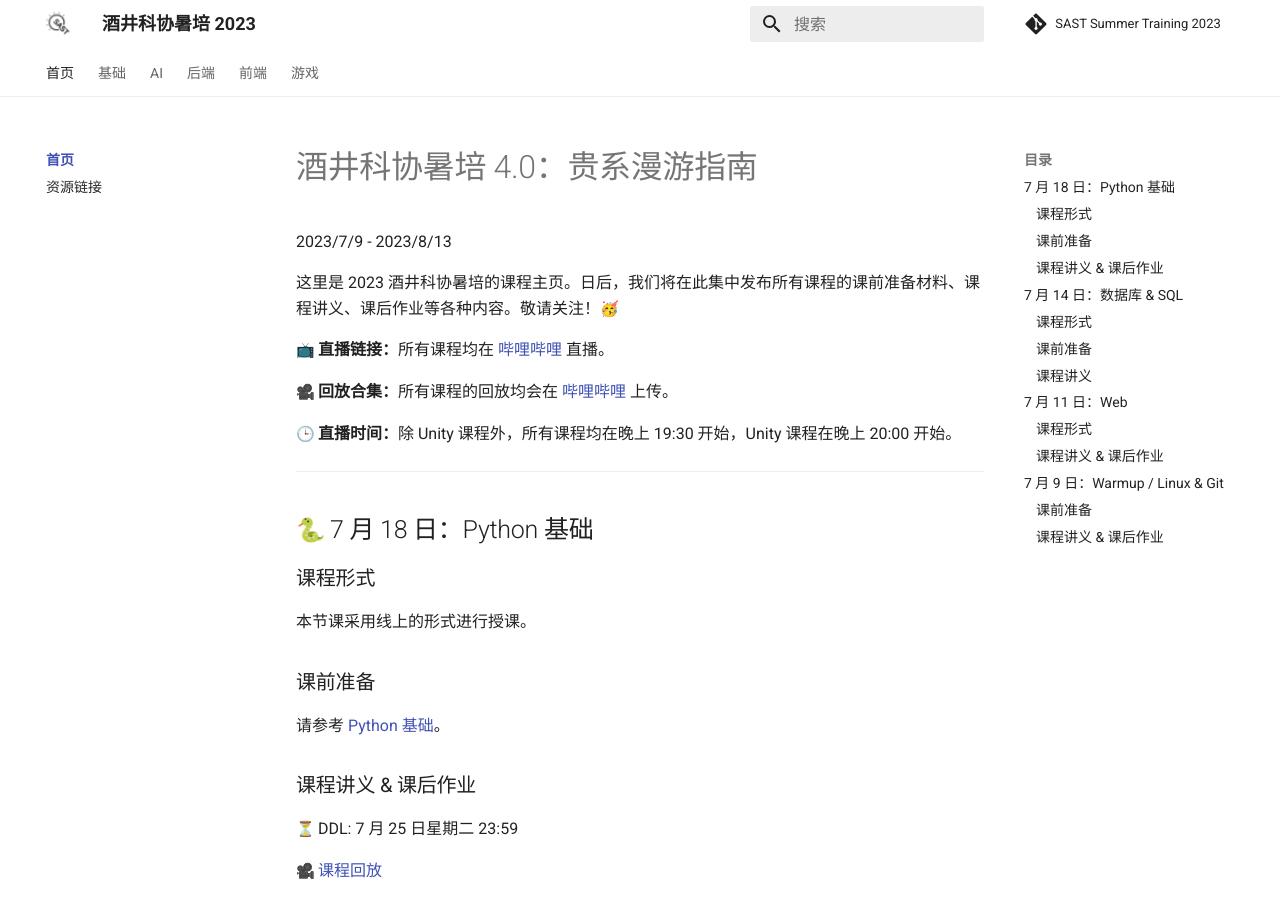
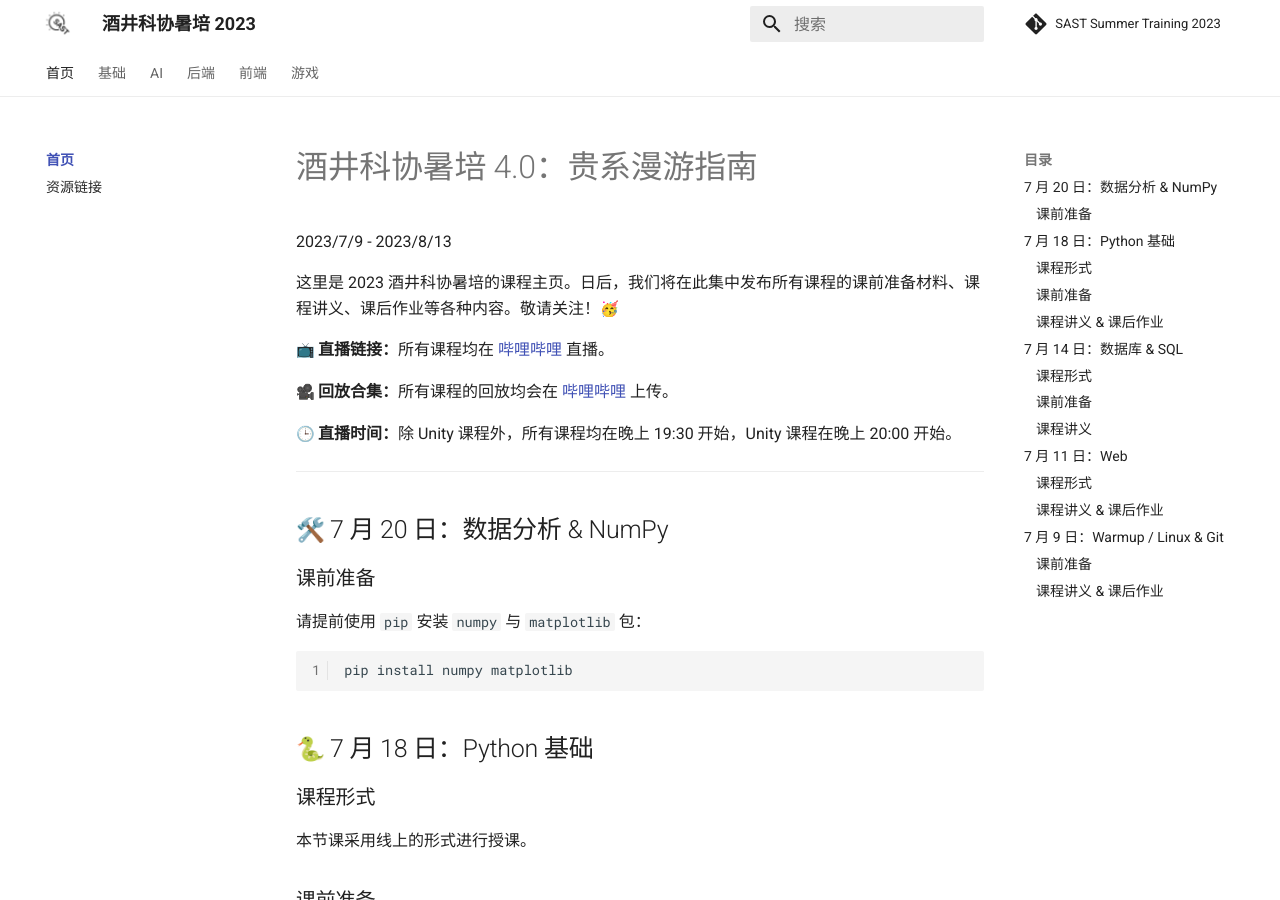
Before and after one commit to sast-summer-training-2023/sast-summer-training-2023.github.io, an MkDocs documentation site: the page built from docs/index.md, in a window 1280 px wide and 900 px high. Built offline with MkDocs 1.6.1 and Material for MkDocs 9.7.7, drawn with Linux system fonts in a browser that asks for light colours; emoji names are drawn with the system emoji font; comment, search, counter and statistics services are not loaded.

Commit message:
feat(numpy): preparation

````diff
--- a/docs/ai/index.md
+++ b/docs/ai/index.md
@@ -5,3 +5,13 @@
 如果对这些问题充满好奇，那就速速加入人工智能板块的学习吧！
 
 在这里，经验丰富的学长会手把手教学，带领你一窥人工智能的奥秘，领略计算机世界的无限精彩！
+
+## :hammer_and_wrench: 7 月 20 日：数据分析 & NumPy
+
+### 课前准备
+
+请提前使用 `pip` 安装 `numpy` 与 `matplotlib` 包：
+
+```shell
+pip install numpy matplotlib
+```
--- a/docs/index.md
+++ b/docs/index.md
@@ -11,6 +11,16 @@
 :clock3: **直播时间：**除 Unity 课程外，所有课程均在晚上 19:30 开始，Unity 课程在晚上 20:00 开始。
 
 -----
+
+## :hammer_and_wrench: 7 月 20 日：数据分析 & NumPy
+
+### 课前准备
+
+请提前使用 `pip` 安装 `numpy` 与 `matplotlib` 包：
+
+```shell
+pip install numpy matplotlib
+```
 
 ## :snake: 7 月 18 日：Python 基础
 
````
Also changed, not shown: docs/ai/numpy.md (+8 -0 lines).
